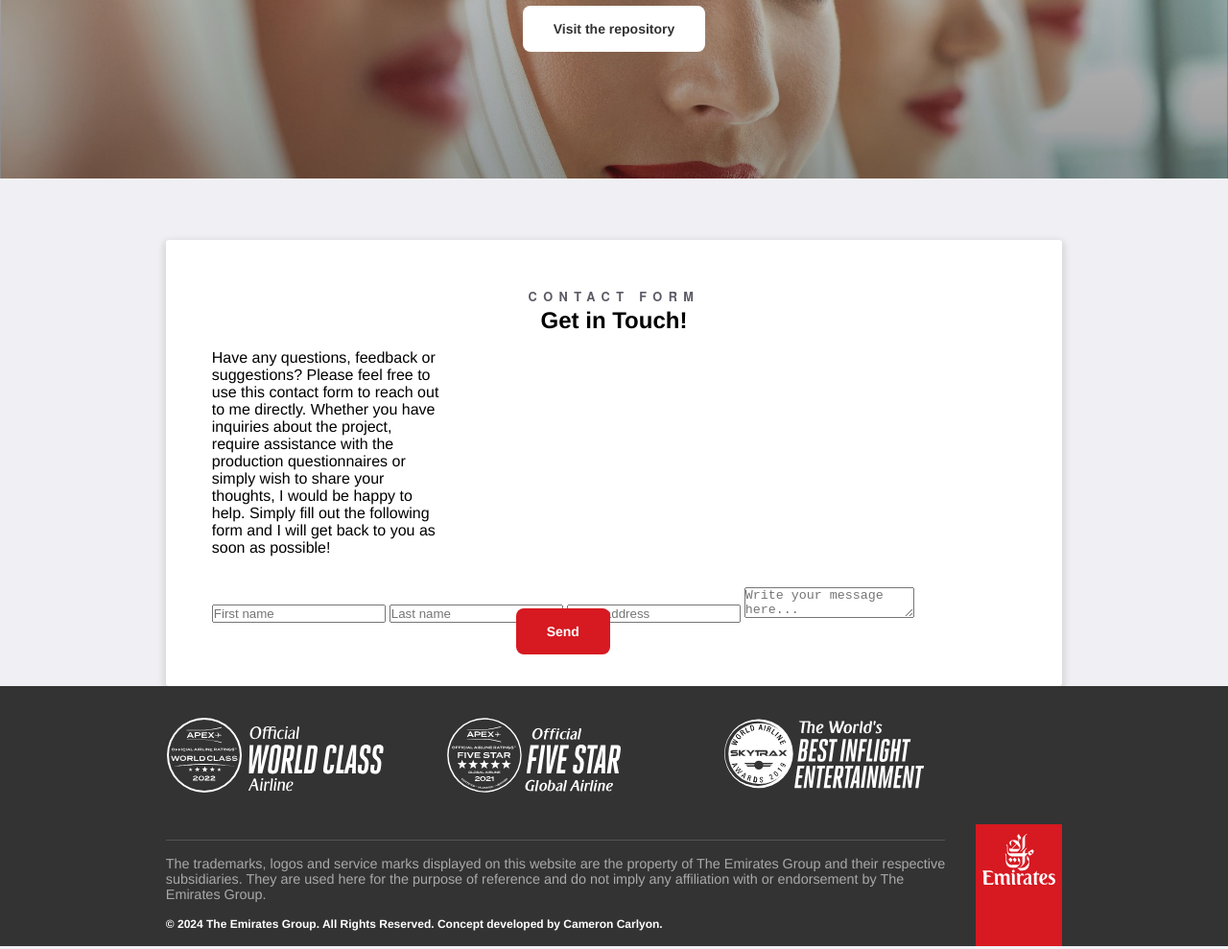
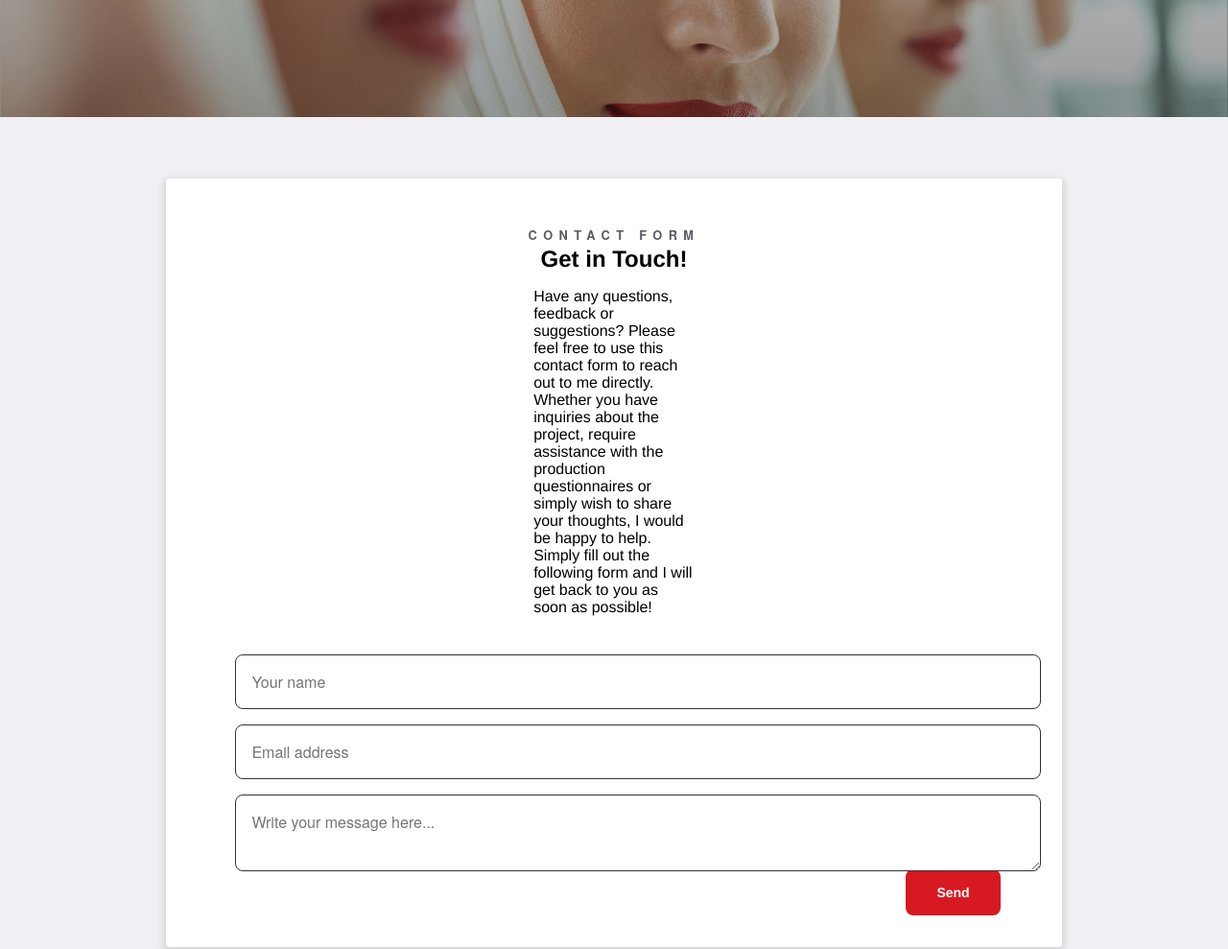
Before and after one commit to CameronCarlyon/MajorProject, a plain HTML site: page webpage/index.html in a window 1280 px wide. Shown: the part 2360-3349 px from the top of the page at 96% size. Drawn offline with Linux system fonts and the light colour scheme; a web font is replaced by a local one.

Commit message:
Contact form styling

```diff
--- a/webpage/index.html
+++ b/webpage/index.html
@@ -105,13 +105,12 @@
         </div>
         <div id="contact-form-input" class="contact-form-section">
           <form>
-          <input type="text" placeholder="First name" id="fname">
-          <input type="text" placeholder="Last name" id="lname">
-          <input type="email" placeholder="Email address" id="email">
+          <input type="text" placeholder="Your name" id="contact-name" required>
+          <input type="email" placeholder="Email address" id="contact-email" required>
           <textarea
-          id="message-input"
-          placeholder="Write your message here..."
-        ></textarea>
+          id="contact-message"
+          placeholder="Write your message here..." required
+          ></textarea>
           <div class="btn"><a>Send</a></div>
         </form>
         </div>
--- a/webpage/styles.css
+++ b/webpage/styles.css
@@ -151,13 +151,20 @@ a {
   color: white;
 }
 
-a:hover {
-  background-color: rgba(255, 255, 255, 0.1);
-  text-decoration: underline;
+#feature-unavailable {
+  cursor: not-allowed;
 }
 
-#feature-unavailable {
-  cursor: not-allowed;
+.btn a {
+  background-color: #d71921;
+  border-radius: 0.5rem;
+  text-decoration: none;
+  color: white;
+  font-family: "HelveticaNeue-Bold", "Helvetica Neue Bold", "Helvetica Neue",
+    Helvetica, Arial, "Lucida Grande", sans-serif;
+  font-weight: 700;
+  font-size: 14px;
+  padding: 1rem 2rem;
 }
 
 /* NAV BAR CONTAINER */
@@ -270,93 +277,11 @@ a:hover {
   margin-bottom: 1rem;
 }
 
-.btn a {
-  background-color: #d71921;
-  border-radius: 0.5rem;
-  text-decoration: none;
-  color: white;
-  font-family: "HelveticaNeue-Bold", "Helvetica Neue Bold", "Helvetica Neue",
-    Helvetica, Arial, "Lucida Grande", sans-serif;
-  font-weight: 700;
-  font-size: 14px;
-  padding: 1rem 2rem;
-}
-
 .btn a:hover {
   box-shadow: 0.1rem 0.1rem 0.5rem rgba(0, 0, 0, 0.3);
 }
 
-/* DISCLAIMER CONTAINER */
-
-#disclaimer-container {
-  display: flex;
-  justify-content: center;
-  padding: 30svh 13.5% 30svh 13.5%;
-}
-
-.disclaimer-box {
-  background-color: white;
-  box-shadow: 0 0.2rem 0.4rem 0.2rem rgba(0, 0, 0, 0.1);
-  border-radius: 0.2rem;
-  padding: 3rem;
-  text-align: center;
-}
-
-.disclaimer-box .box-description {
-  padding: 1rem 0rem 2rem 0rem;
-  max-width: 15rem;
-}
-
-/* GITHUB CONTAINER */
-
-#github-container {
-  background: linear-gradient(rgba(0, 0, 0, 0.1), rgba(0, 0, 0, 0.4)),
-    url("assets/emirates-crew.jpg");
-  background-size: cover;
-  background-position: right center;
-  background-repeat: no-repeat;
-  display: grid;
-  height: 27rem;
-  padding: 2rem 13.5% 0% 13.5%;
-  margin: 5% 0% 5% 0%;
-  text-align: center;
-}
-
-#github-container div {
-  color: white;
-  padding: 0.2rem;
-}
-
-#github-container .box-sub-title {
-  color: rgba(255, 255, 255, 0.5);
-}
-
-#github-container .box-title {
-  font-size: 3rem;
-}
-
-#github-container a {
-  background-color: white;
-  color: #333;
-}
-
-/* CONTACT CONTAINER */
-
-#contact-form-container {
-  padding: 0% 13.5% 0% 13.5%;
-}
-
-.contact-body {
-  display: flex;
-  flex-wrap: wrap;
-}
-
-#contact-form-text {
-  text-align: left;
-  width: 30%;
-}
-
-/* QUESTIONNAIRE CONTAINER */
+/* SURVEY CONTAINER */
 
 .content-box {
   background-color: white;
@@ -404,7 +329,93 @@ a:hover {
   display: flex;
   justify-content: space-between;
   flex-wrap: wrap;
-  padding: 5% 13.5% 5% 13.5%;
+  padding: 4rem 13.5% 4rem 13.5%;
+}
+
+/* DISCLAIMER CONTAINER */
+
+#disclaimer-container {
+  display: flex;
+  justify-content: center;
+  padding: 30svh 13.5% 30svh 13.5%;
+}
+
+.disclaimer-box {
+  background-color: white;
+  box-shadow: 0 0.2rem 0.4rem 0.2rem rgba(0, 0, 0, 0.1);
+  border-radius: 0.2rem;
+  padding: 3rem;
+  text-align: center;
+}
+
+.disclaimer-box .box-description {
+  padding: 1rem 0rem 2rem 0rem;
+  max-width: 15rem;
+}
+
+/* GITHUB CONTAINER */
+
+#github-container {
+  background: linear-gradient(rgba(0, 0, 0, 0.1), rgba(0, 0, 0, 0.4)),
+    url("assets/emirates-crew.jpg");
+  background-size: cover;
+  background-position: right center;
+  background-repeat: no-repeat;
+  display: grid;
+  height: 27rem;
+  padding: 2rem 13.5% 0% 13.5%;
+  text-align: center;
+}
+
+#github-container div {
+  color: white;
+  padding: 0.2rem;
+}
+
+#github-container .box-sub-title {
+  color: rgba(255, 255, 255, 0.5);
+}
+
+#github-container .box-title {
+  font-size: 3rem;
+}
+
+#github-container a {
+  background-color: white;
+  color: #333;
+}
+
+/* CONTACT CONTAINER */
+
+#contact-form-container {
+  padding: 4rem 13.5% 4rem 13.5%;
+}
+
+.contact-body {
+  display: flex;
+  flex-wrap: wrap;
+  justify-content: center;
+}
+
+#contact-form-text {
+  text-align: left;
+  width: 20%;
+}
+
+input,
+textarea {
+  width: 100%;
+  border-radius: 0.5rem;
+  border: #333 solid 1px;
+  padding: 1rem;
+  margin: 1%;
+  font-family: HelveticaNeue, Helvetica Neue, Helvetica, Arial, Lucida Grande,
+    sans-serif;
+  font-size: 1rem;
+}
+
+.contact-form-section .btn {
+  float: right;
 }
 
 /* FOOTER */
@@ -454,6 +465,11 @@ a:hover {
   font-weight: 700;
 }
 
+#footer-copyright a:hover {
+  background-color: rgba(255, 255, 255, 0.1);
+  text-decoration: underline;
+}
+
 .ek-footer-logo {
   position: relative;
   background-color: #d71921;
```
